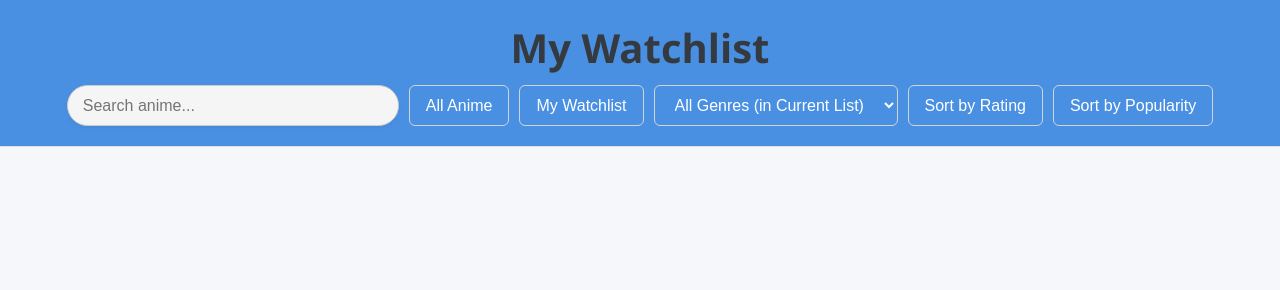
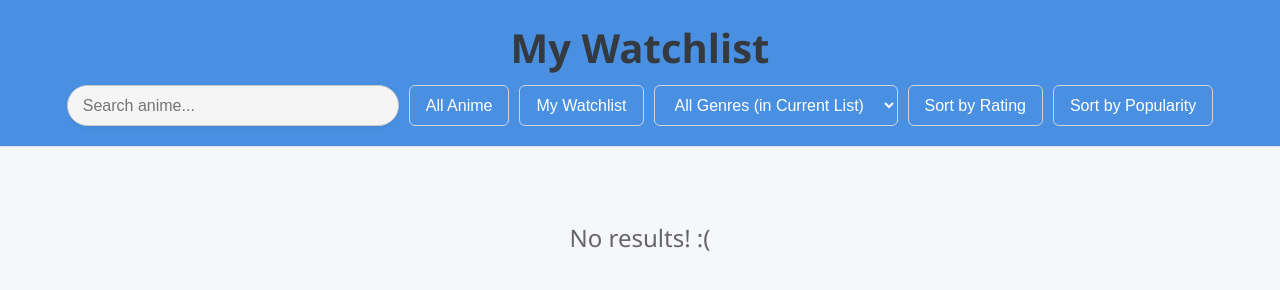
Before and after one commit to tagberli/snap-catalog, a plain HTML site: page index.html in a window 1280 px wide. Both pictures are taken after a click on the button "My Watchlist". Drawn offline with Linux system fonts and the light colour scheme.

Commit message:
More user experience enhancements!

```diff
--- a/scripts.js
+++ b/scripts.js
@@ -158,7 +158,11 @@ function addToWatchlist(animeTitle) {
 
 function removeFromWatchlist(animeTitle) {
   myWatchlist = myWatchlist.filter(anime => anime.title !== animeTitle);
-  updateCardUI(animeTitle);
+  if(currentList == "all"){ // improved remove logic!
+    updateCardUI(animeTitle);
+    return;
+  }
+  displayList();
 }
 
 function updateCardUI(animeTitle) {
@@ -274,7 +278,16 @@ function createTextElement(tag, html) {
 function displayList(data = null) {
   const container = document.getElementById('anime-list');
   container.innerHTML = '';
-  (data || getCurrentList()).forEach(anime => {
+
+  const list = (data || getCurrentList());
+  if(list.length === 0){
+    const msg = document.createElement('p');
+    msg.innerText = "No results! :(";
+    msg.className = "no-results";
+    container.appendChild(msg);
+    return;
+  }
+  list.forEach(anime => {
     const card = createAnimeCard(anime);
     container.appendChild(card);
     setTimeout(() => card.classList.add('show'), 10);
--- a/style.css
+++ b/style.css
@@ -138,3 +138,11 @@ button:hover, select:hover {
   background-color: #ffffff;
   box-shadow: 0 0 8px rgba(0, 0, 0, 0.1);
 }
+
+
+.no-results {
+  font-size: 1.5rem;
+  text-align: center;
+  padding: 20px;
+  color: #666;
+}
```
